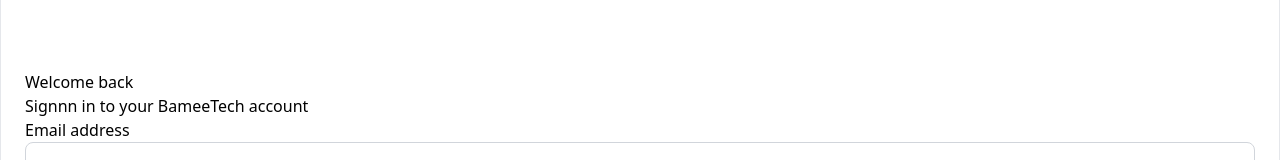
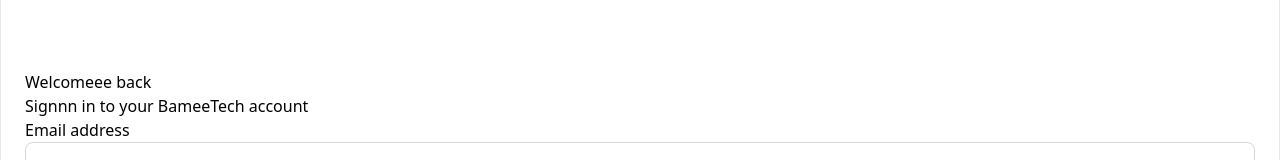
Before and after one commit to 9326lalit/bameetech-saasapp-v1, a React (Vite) app in the folder client/: page /login in a window 1280 px wide. Shown: the part 1185-1345 px from the top of the page. Built offline with nearby package versions, Linux system fonts and the light colour scheme.

Commit message:
ui text change

```diff
--- a/client/src/pages/Login.jsx
+++ b/client/src/pages/Login.jsx
@@ -58,7 +58,7 @@
                 <path strokeLinecap="round" strokeLinejoin="round" strokeWidth={2} d="M12 15v2m-6 4h12a2 2 0 002-2v-6a2 2 0 00-2-2H6a2 2 0 00-2 2v6a2 2 0 002 2zm10-10V7a4 4 0 00-8 0v4h8z" />
               </svg>
             </div>
-            <h1 className="text-2xl font-bold text-gray-900">Welcome back</h1>
+            <h1 className="text-2xl font-bold text-gray-900">Welcomeee back</h1>
             <p className="text-gray-600 mt-2">Signnn in to your BameeTech account</p>
           </div>
 
```
